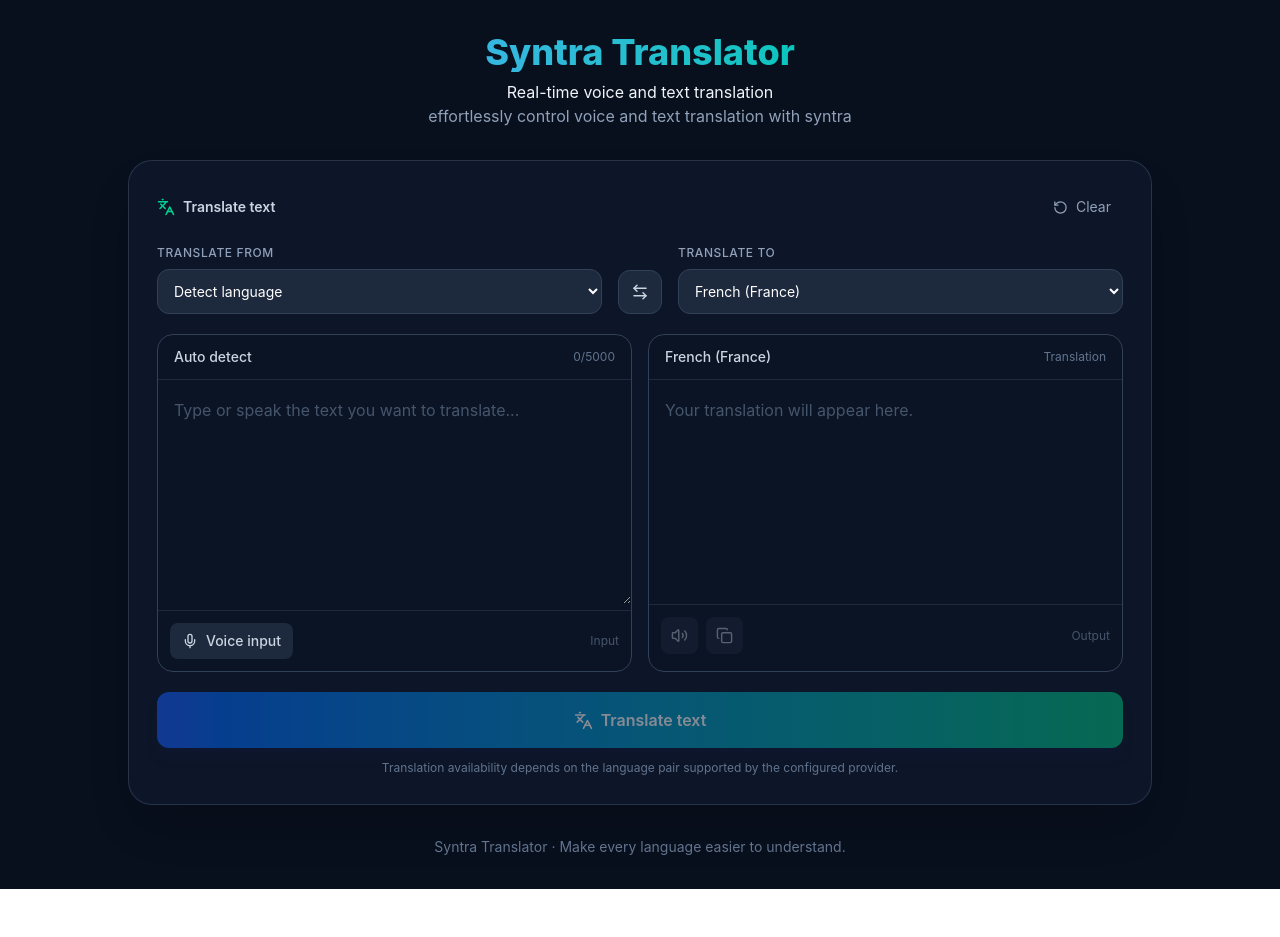
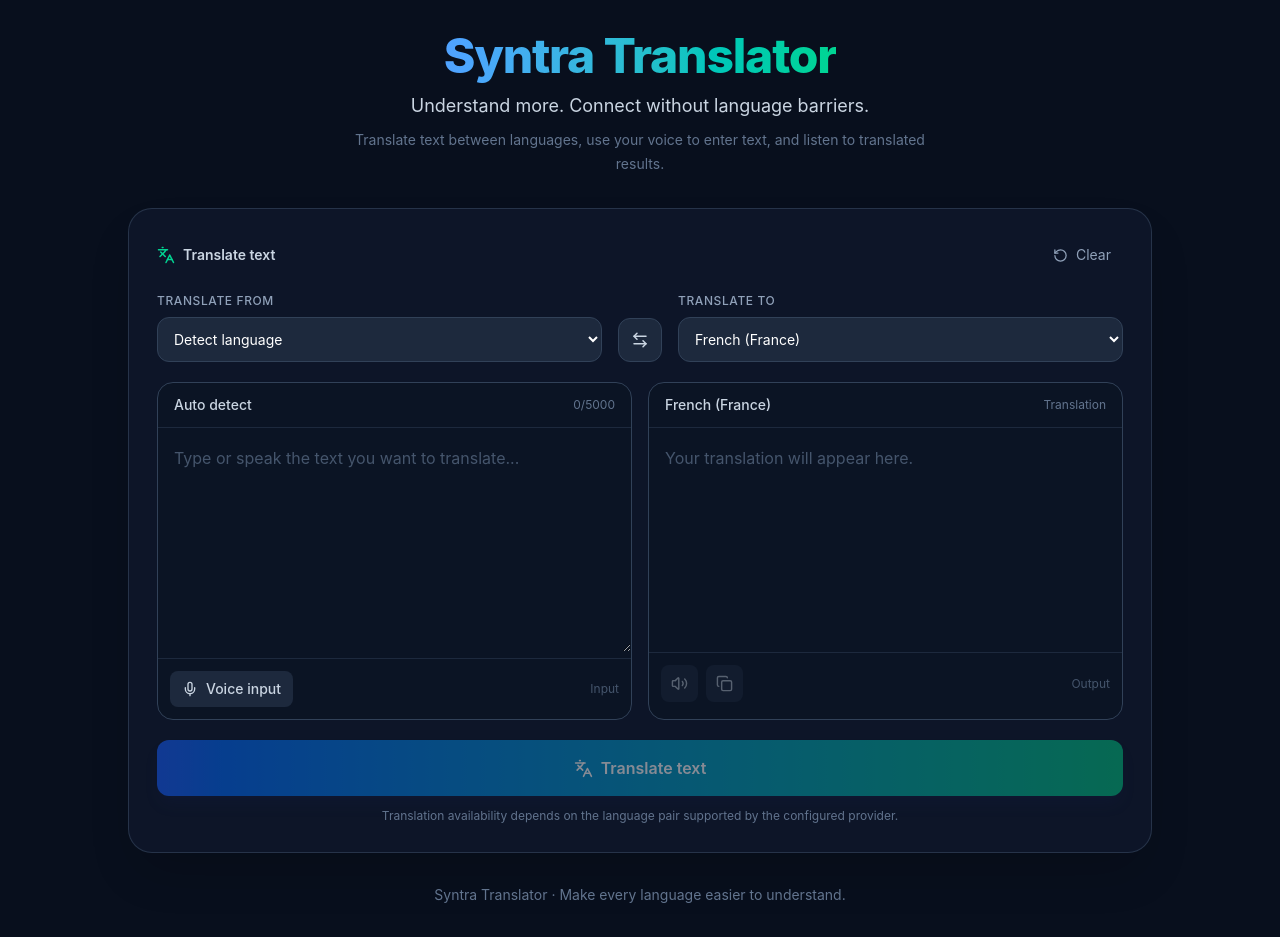
Before and after one commit to abdulsalam-hub/syntra, a React (Vite) app: page / in a window 1280 px wide. Before the commit the page ends 889 px from the top, so only its background shows below. Built offline with nearby package versions, Linux system fonts and the light colour scheme.

Commit message:
Improve Syntra brand header

```diff
--- a/src/component/Header.tsx
+++ b/src/component/Header.tsx
@@ -1,18 +1,17 @@
-import React from 'react'
+const Header = () => (
+  <header className="mb-8 text-center">
+    <a href="/" className="inline-block rounded-lg focus-visible:outline-none focus-visible:ring-2 focus-visible:ring-emerald-400">
+      <span className="bg-gradient-to-r from-blue-400 to-emerald-400 bg-clip-text text-4xl font-extrabold tracking-tight text-transparent sm:text-5xl">
+        Syntra Translator
+      </span>
+    </a>
+    <p className="mt-3 text-base text-slate-300 sm:text-lg">
+      Understand more. Connect without language barriers.
+    </p>
+    <p className="mx-auto mt-2 max-w-xl text-sm leading-6 text-slate-500">
+      Translate text between languages, use your voice to enter text, and listen to translated results.
+    </p>
+  </header>
+);
 
-
-
-const Header = () => {
-  return (
-    <header className="mb-8 text-center">
-      <h1 className="text-4xl font-extrabold text-transparent bg-clip-text bg-linear-to-r from-blue-400 to-emerald-400 mb-2">
-        Syntra Translator
-      </h1>
-      <p className="">Real-time voice and text translation</p>
-      <span className="text-slate-400">
-        effortlessly control voice and text translation with syntra
-      </span>
-    </header>
-  );
-}
-export default Header
+export default Header;
```
